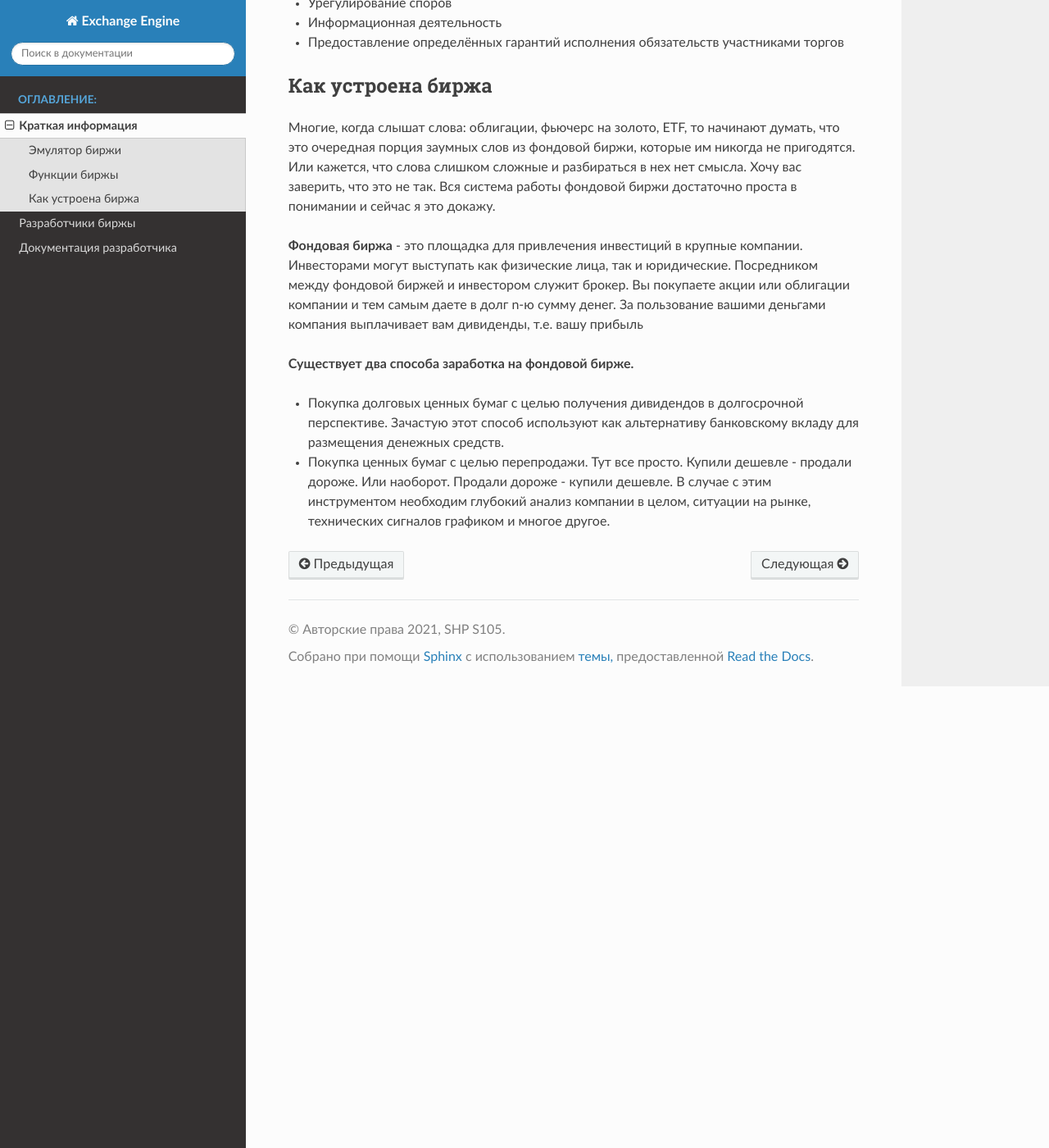
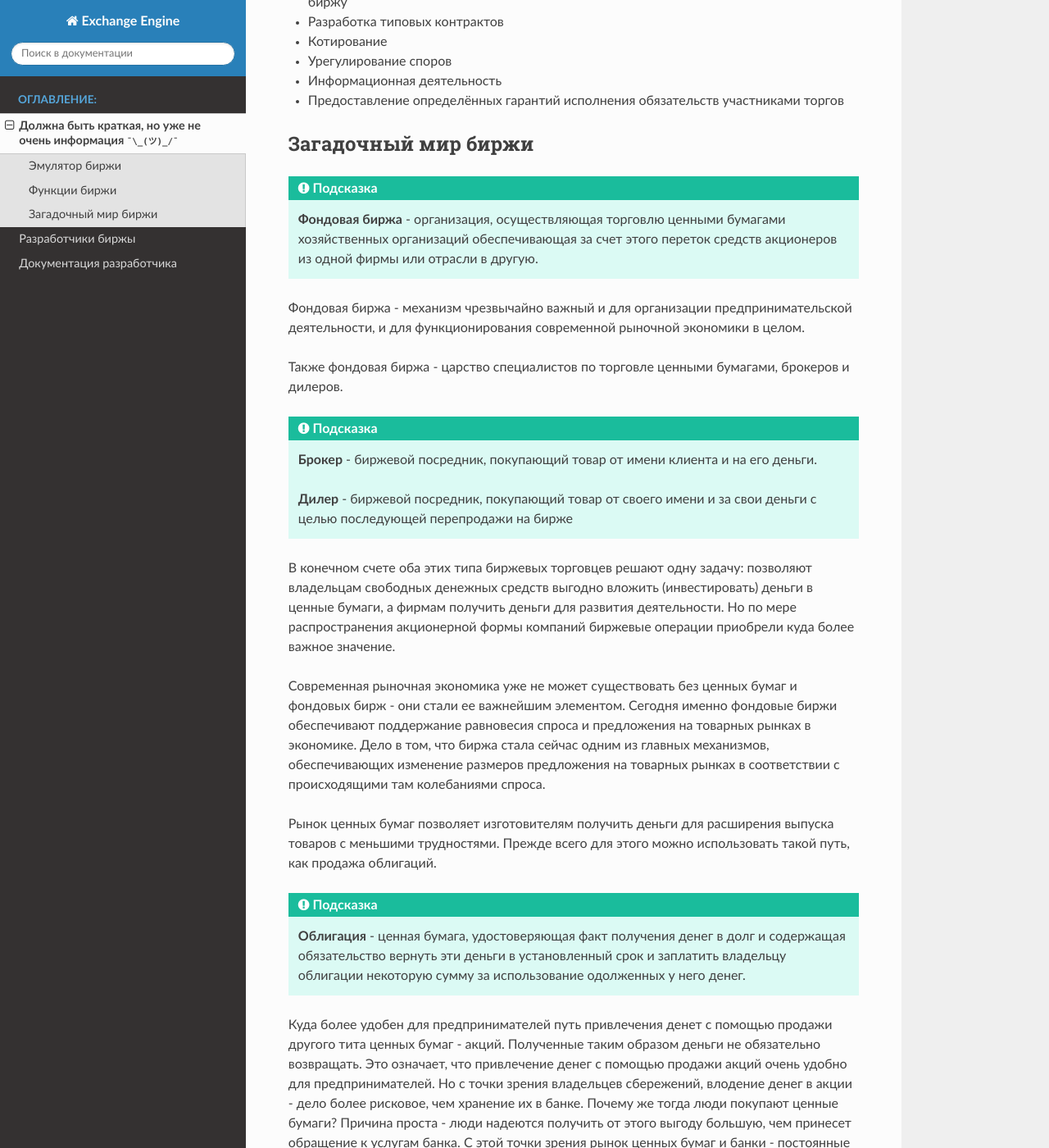
Before and after one commit to srx64/ms105_shp_exchange, a Sphinx documentation site: the page built from docs/source/overview.rst, in a window 1280 px wide and 1400 px high, scrolled down 592 px. Shown: the whole window at 82% size. Built offline with Sphinx 7.4.7 and the Read the Docs theme 2.0.0, drawn with Linux system fonts in a browser that asks for light colours; some of the changed text lies outside the part shown.

Commit message:
Burnasheva: странно, но опять documentation.... :З

```diff
--- a/docs/source/overview.rst
+++ b/docs/source/overview.rst
@@ -1,5 +1,5 @@
-Краткая информация
-==================
+Должна быть краткая, но уже не очень информация ``¯\_(ツ)_/¯``
+==============================================================
 
 **************
 Эмулятор биржи
@@ -14,7 +14,7 @@
 - История - загружается в виде массива котировок. Позже - эмулируется ботами
 
 *************
-Функции биржы
+Функции биржи
 *************
 - Организация биржевого торга
 - Установление правил торговли, в том числе стандартов на товары, реализуемых через биржу
@@ -24,14 +24,30 @@
 - Информационная деятельность
 - Предоставление определённых гарантий исполнения обязательств участниками торгов
 
-******************
-Как устроена биржа
-******************
-Многие, когда слышат слова: облигации, фьючерс на золото, ETF, то начинают думать, что это очередная порция заумных слов из фондовой биржи, которые им никогда не пригодятся. Или кажется, что слова слишком сложные и разбираться в нех нет смысла.
-Хочу вас заверить, что это не так. Вся система работы фондовой биржи достаточно проста в понимании и сейчас я это докажу.
+********************
+Загадочный мир биржи
+********************
+.. hint:: **Фондовая биржа** - организация, осуществляющая торговлю ценными бумагами хозяйственных организаций обеспечивающая за счет этого переток средств акционеров из одной фирмы или отрасли в другую.
 
-**Фондовая биржа** - это площадка для привлечения инвестиций в крупные компании. Инвесторами могут выступать как физические лица, так и юридические. Посредником между фондовой биржей и инвестором служит брокер. Вы покупаете акции или облигации компании и тем самым даете в долг n-ю сумму денег. За пользование вашими деньгами компания выплачивает вам дивиденды, т.е. вашу прибыль
+Фондовая биржа - механизм чрезвычайно важный и для организации предпринимательской деятельности, и для функционирования современной рыночной экономики в целом.
 
+Также фондовая биржа - царство специалистов по торговле ценными бумагами, брокеров и дилеров.
+
+.. hint:: **Брокер** - биржевой посредник, покупающий товар от имени клиента и на его деньги.
+
+          **Дилер** - биржевой посредник, покупающий товар от своего имени и за свои деньги с целью последующей перепродажи на бирже
+
+В конечном счете оба этих типа биржевых торговцев решают одну задачу: позволяют владельцам свободных денежных средств выгодно вложить (инвестировать) деньги в ценные бумаги, а фирмам получить деньги для развития деятельности. Но по мере распространения акционерной формы компаний биржевые операции приобрели куда более важное значение.
+
+Современная рыночная экономика уже не может существовать без ценных бумаг и фондовых бирж - они стали ее важнейшим элементом. Сегодня именно фондовые биржи обеспечивают поддержание равновесия спроса и предложения на товарных рынках в экономике. Дело в том, что биржа стала сейчас одним из главных механизмов, обеспечивающих изменение размеров предложения на товарных рынках в соответствии с происходящими там колебаниями спроса.
+
+Рынок ценных бумаг позволяет изготовителям получить деньги для расширения выпуска товаров с меньшими трудностями. Прежде всего для этого можно использовать такой путь, как продажа облигаций.
+
+.. hint:: **Облигация** - ценная бумага, удостоверяющая факт получения денег в долг и содержащая обязательство вернуть эти деньги в установленный срок и заплатить владельцу облигации некоторую сумму за использование одолженных у него денег.
+
+Куда более удобен для предпринимателей путь привлечения денет с помощью продажи другого тита ценных бумаг - акций. Полученные таким образом деньги не обязательно возвращать. Это означает, что привлечение денег с помощью продажи акций очень удобно для предпринимателей. Но с точки зрения владельцев сбережений, влодение денег в акции - дело более рисковое, чем хранение их в банке. Почему же тогда люди покупают ценные бумаги? Причина проста - люди надеются получить от этого выгоду большую, чем принесет обращение к услугам банка. С этой точки зрения рынок ценных бумаг и банки - постоянные конкуренты, борющиеся за деньги вкладчиков. Какую же выгоду сулят ценные бумаги? Самый простой ответ дивиденды.
+
+.. hint:: **Дивиденты** - часть чистой прибыли акционерной фирмы, которая выплачивается ее акционерам пропорционально стоимости принадлежавших им акций
 
 **Существует два способа заработка на фондовой бирже.**
 
```
Also changed, not shown: docs/source/authors.rst (+17 -21 lines).
